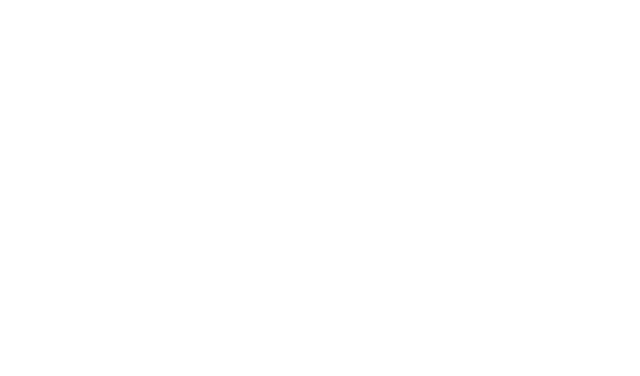
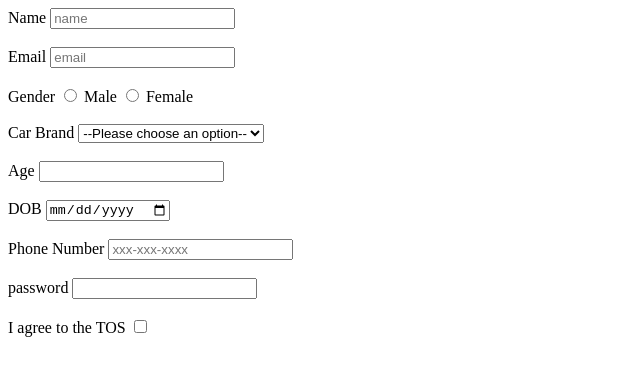
Before and after one commit to acciojob/signup-form-car-gaurav7058, a website: page main.html in a window 1280 px wide. Shown: the whole page, without its empty margins (0-640 px from the left). Drawn offline with Linux system fonts and the light colour scheme.

Commit message:
created a submission

```diff
--- a/main.html
+++ b/main.html
@@ -8,6 +8,34 @@
 
 <body>
 	<!-- the entire body must be written by student -->
+	<form action="" method="post">
+  <label for="name">Name</label>
+  <input type="text" name="name" id="name" placeholder="name" required><br><br>
+  <label for="email">Email</label>
+  <input type="email" name="email" id="email" placeholder="email" required><br><br>
+  <label for="gender">Gender</label>
+  <input type ="radio" id="gender_m" name="gender" value="male" required>
+  <label for="male">Male</label>
+  <input type ="radio" id="gender_f" name="gender" value="female" required>
+  <label for="female">Female</label><br> <br>
+  <label for="car_brand">Car Brand</label>
+  <select id="car" name="car" required>
+    <option value="--Please choose an option--">--Please choose an option--</option>
+          <option value="RR">RR</option>
+          <option value="BMW">BMW</option>
+  </select><br><br>
+  <label for="age">Age</label>
+  <input type="number" name="age" id="age" required><br><br>
+  <label for="DOB">DOB</label>
+  <input type="date" name="date" id="dob"  required><br><br>
+<label for="phone_no">Phone Number</label>
+<input type="tel" id="tel" placeholder="xxx-xxx-xxxx"><br><br>
+<label for="password">password</label>
+<input type="password" name="password" id="password" required><br><br>
+<label for="">I agree to the TOS</label>
+<input type="checkbox" name="" id="tos">
+
+</form>
     <script type="text/javascript" src="./script.js">
 </script>
 
```
